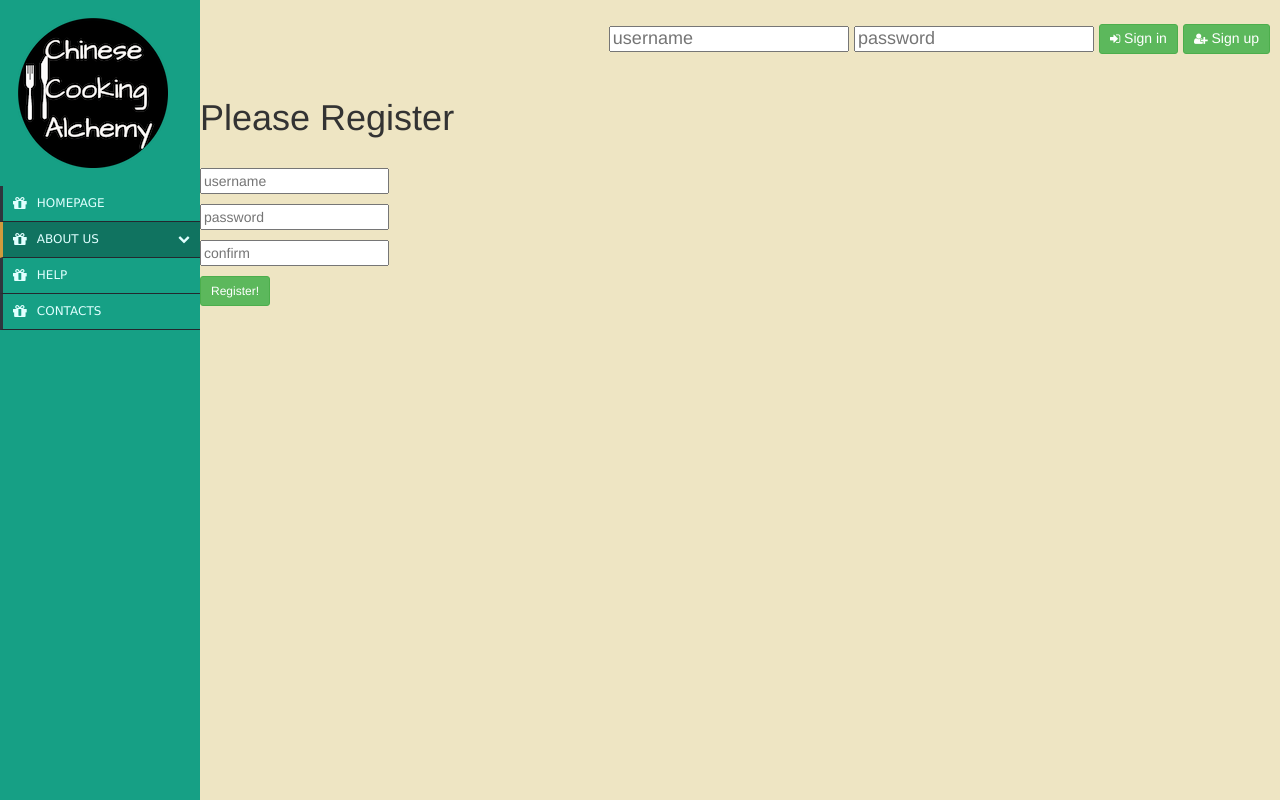
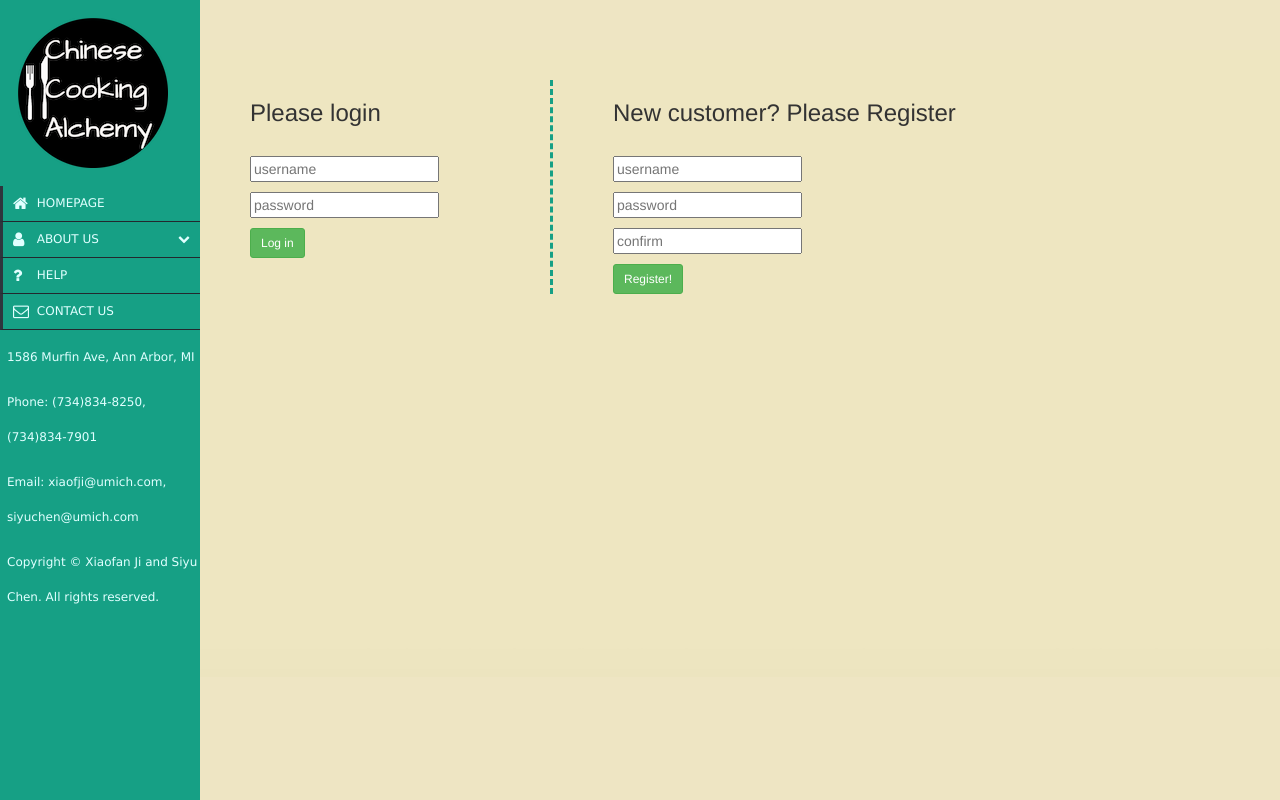
Before and after one commit to xiaofji/project_539-, a Python web app: template project/users/templates/register.html in a window 1280 px wide. Run offline with Jinja, Linux system fonts and the light colour scheme; the template is opened without the code that fills it: most values are stand-ins (such as "Sample title", 1, 10 or a date in 2020); form fields are guessed from the names that the template uses; some libraries are stand-ins or nearby versions.

Commit message:
login/signup
Combine the login and signup page

```diff
--- a/project/static/css/style.css
+++ b/project/static/css/style.css
@@ -14,7 +14,7 @@ body{
 
 }
 
-#displayimg, #cook, #commingsoon{
+#displayimg, #cook, #commingsoon, #back{
   width:100%;
 }
 #logsign{
@@ -159,17 +159,29 @@ p.speech:before{
   margin-left: 15px;
 }
 #contact{
-  margin-top: 20px;
-  padding: 15px;
-  border-top: dashed;
-  border-bottom: dashed;
-  z-index: 0;
+  margin-left: 7px;
+  margin-top: 10px;
 }
 
 #copyright{
   margin-top: 10px;
   font-size: 12px;
   text-align: center;
+}
+
+#loginpage{
+  display: inline;
+  position: absolute;
+  top:30px;
+  left: 50px;
+}
+#registerpage{
+  position: absolute;
+  display: inline;
+  top:30px;
+  left: 350px;
+  padding-left: 60px;
+  border-left: dashed #16a085;
 }
 
 .welcome{
@@ -235,18 +247,6 @@ span.text-content p.clickToLearn {
   font-size: small;
   font-weight: normal;
   font-style: italic;
-}
-#sidebar {
-width:200px;
-background-color: #16a085;
-color: white;
-height: 100%;
-padding: 0;
-position: fixed;
-left: 0;
-top: 0;
-z-index: 2;
-
 }
 .nav-side-menu {
   overflow: auto;
@@ -358,7 +358,9 @@ z-index: 2;
   .content{
     margin-left: 0px;
   }
-
+  footer{
+    margin-left: 0px;
+  }
   .nav-side-menu {
     position: relative;
     width: 100%;
--- a/project/static/js/base.js
+++ b/project/static/js/base.js
@@ -25,7 +25,7 @@ function changeimage(id)
   }
   else{
     document.getElementById("learnlink").innerHTML = "Learn how to cook.";
-    document.getElementById("loginlink").innerHTML = "log in";
+    document.getElementById("loginlink").innerHTML = "log in or Sign up";
     document.getElementById("logintext").innerHTML = "to learn how to cook.";
     if(id == "yue"){
       document.getElementById("short").innerHTML = "粤菜 Yuècài---Sweeter, favoring braising and stewing, adding various mild sauces.";
--- a/project/templates/base.html
+++ b/project/templates/base.html
@@ -24,18 +24,24 @@
         <div class="menu-list">
 
             <ul id="menu-content" class="menu-content collapse out">
-							<li><a href="/"><i class="fa fa-gift fa-lg"></i> HOMEPAGE</a></li>
-              <li  data-toggle="collapse" data-target="#products" class="collapsed active">
-                  <a href="#"><i class="fa fa-gift fa-lg"></i> ABOUT US <span class="arrow"></span></a>
+							<li><a href="/"><i class="fa fa-home fa-lg"></i> HOMEPAGE</a></li>
+              <li  data-toggle="collapse" data-target="#products" class="collapsed">
+                  <a href="#"><i class="fa fa-user fa-lg"></i> ABOUT US <span class="arrow"></span></a>
               </li>
                 <ul class="sub-menu collapse" id="products">
                     <li><a href="http://www-personal.umich.edu/~siyuchen/portfolio/"  target="_blank">Siyu Chen</a></li>
                     <li><a href="http://www-personal.umich.edu/~xiaofji/portfolio/"  target="_blank">Xiaofan Ji</a></li>
                 </ul>
-							<li><a href="#"><i class="fa fa-gift fa-lg"></i> HELP</a></li>
-							<li><a href="#"><i class="fa fa-gift fa-lg"></i> CONTACTS</a></li>
+							<li><a href="#"><i class="fa fa-question fa-lg"></i> HELP</a></li>
+							<li><a href="#"><i class="fa fa-envelope-o fa-lg"></i> CONTACT US</a></li>
+							<div id = "contact">
+							<p>1586 Murfin Ave, Ann Arbor, MI</p>
+							<p>Phone: (734)834-8250, (734)834-7901</p>
+							<p>Email: xiaofji@umich.com, siyuchen@umich.com</p>
+							<p class = "visible-lg">Copyright &copy; Xiaofan Ji and Siyu Chen. All rights reserved.</p>
+						</div>
+						</ul>
 
-            </ul>
      </div>
 </div>
 <!-- <div id="sidebar" role="navigation">
@@ -97,7 +103,7 @@
 								{% endif %}
 							</span>
 
-						<button class="btn btn-sm btn-success" type="submit" name="submit" value="login"><i class="fa fa-sign-in"></i><h5 class = "welcome"> Sign in</h5></button>
+						<button class="btn btn-sm btn-success" type="submit" name="submit" value="login"><i class="fa fa-sign-in"></i><h5 class = "welcome"> Log in</h5></button>
 						<button class="btn btn-sm btn-success" type="submit" name="submit" value="signup"><i class="fa fa-user-plus"></i><h5 class = "welcome"> Sign up</h5></button>
 
 
--- a/project/users/templates/register.html
+++ b/project/users/templates/register.html
@@ -1,8 +1,47 @@
 {% extends "base.html" %}
 
 {% block content %}
+<style>
+#logsign{
+  display:none;
+}
+</style>
 <div class = "content">
-<h1>Please Register</h1>
+  <img id = "back" src="../static/img/logsignbackground.jpg" alt="back">
+  <div id = "loginpage">
+    {% if current_user.is_authenticated %}
+      <h2>You have already logged in</h2>
+    {% else %}
+    <h3>Please login</h3>
+    <br>
+    <form class="form-signin" role="form" method="post" action="">
+      {{ form.csrf_token }}
+      <p>
+        {{ form.username(placeholder="username") }}
+        <span class="error">
+          {% if form.username.errors %}
+            {% for error in form.username.errors %}
+              {{ error }}
+            {% endfor %}
+          {% endif %}
+        </span>
+      </p>
+      <p>
+      {{ form.password(placeholder="password") }}
+        <span class="error">
+          {% if form.password.errors %}
+            {% for error in form.password.errors %}
+              {{ error }}
+            {% endfor %}
+          {% endif %}
+        </span>
+      </p>
+      <button class="btn btn-sm btn-success" type="submit">Log in</button>
+    </form>
+    {% endif %}
+  </div>
+  <div id = "registerpage">
+<h3>New customer? Please Register</h3>
 <br>
 <form class="form-signin" role="form" method="post" action="">
   {{ form.csrf_token }}
@@ -40,4 +79,5 @@
   <button class="btn btn-sm btn-success" type="submit">Register!</button>
 </form>
 </div>
+</div>
 {% endblock %}
```
Also changed, not shown: project/home/templates/index.html (+2 -2 lines), project/static/img/logsignbackground.jpg (added), 1 other file.
